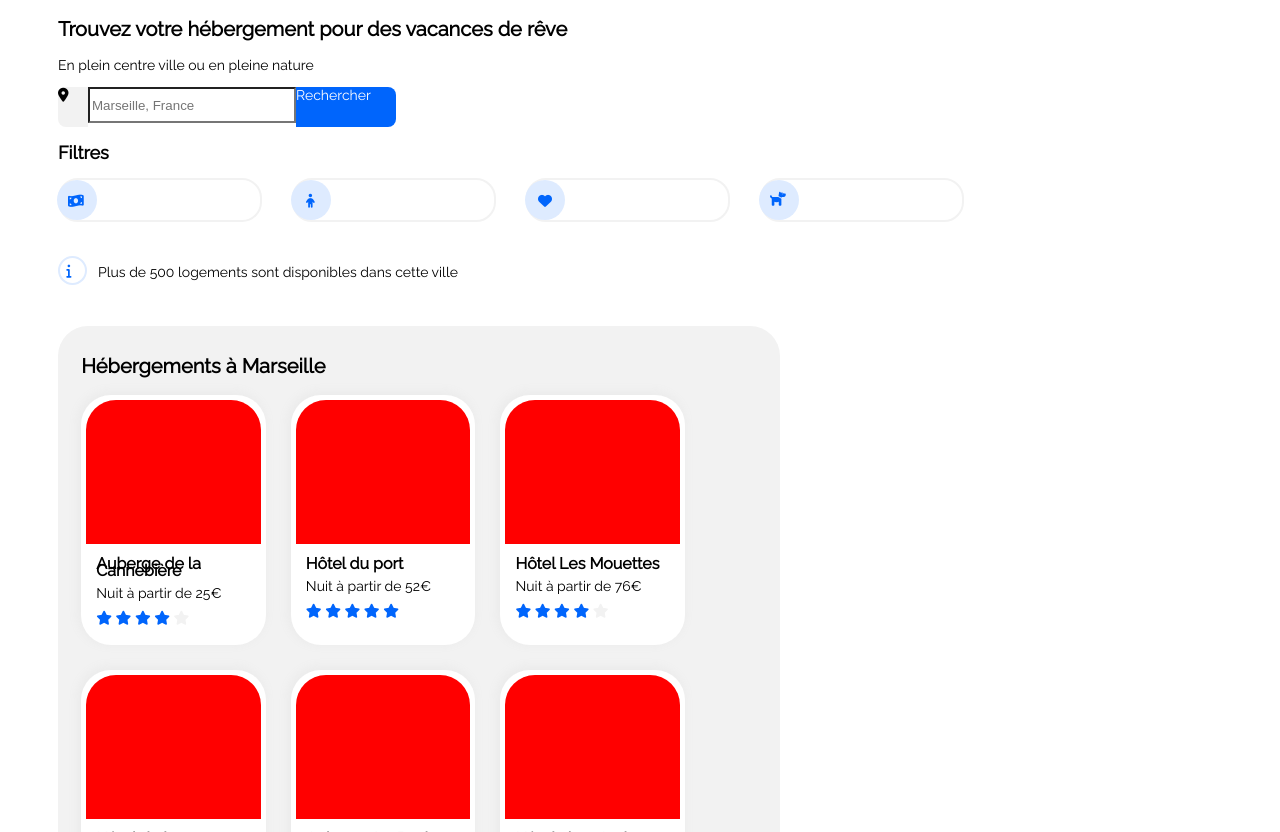
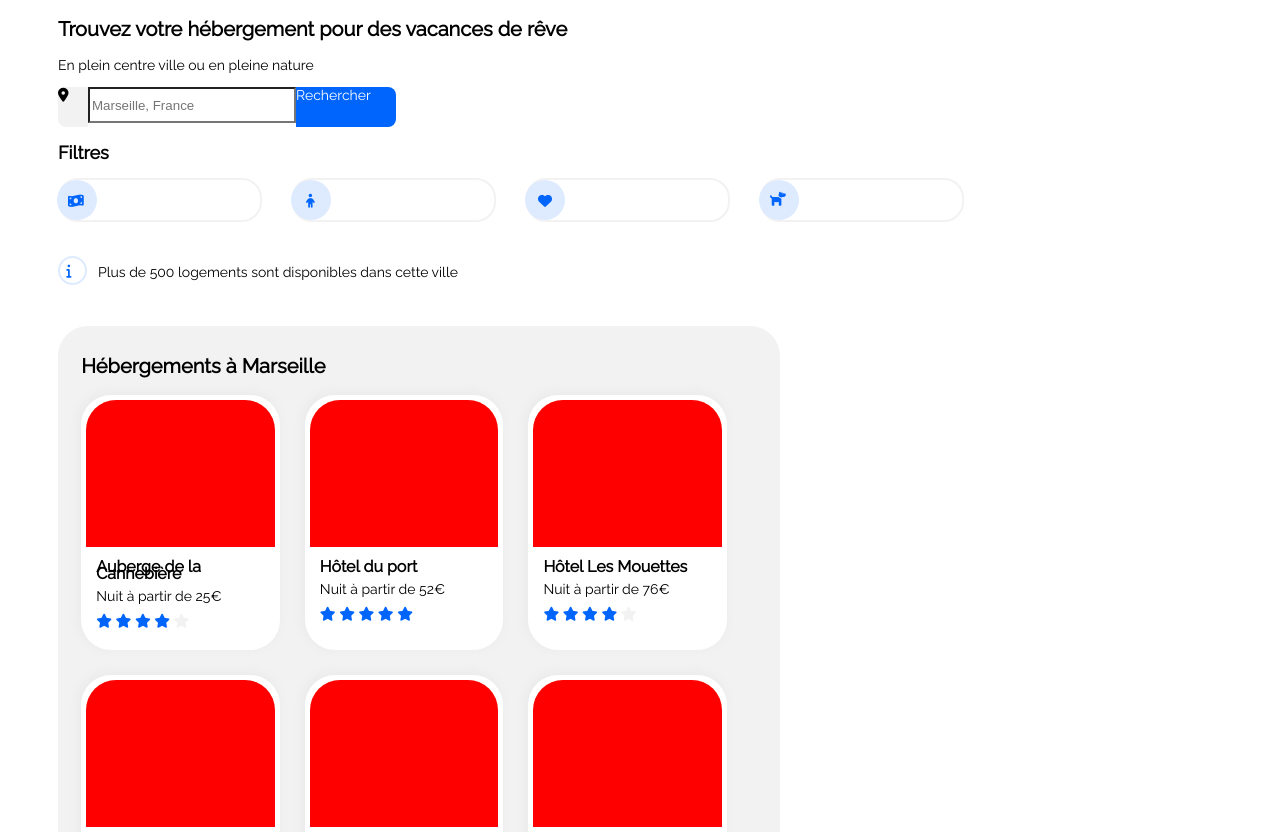
Before and after one commit to AmbreDeB/Reservia, a plain HTML site: page Index.html in a window 1280 px wide. Shown: the part 106-938 px from the top of the page. Drawn offline with Linux system fonts and the light colour scheme.

Commit message:
cartes hotel

```diff
--- a/style.css
+++ b/style.css
@@ -112,7 +112,6 @@ i.puce {
 
 }
 
-
 #economique {
     width: 40px;
     height: 40px;
@@ -177,7 +176,7 @@ i.puce {
     display: block;
     margin-top: 40px;
     width: 60%;
-    height: 600px;
+    height: 700px;
     background-color: #F2F2F2;
     border-radius: 30px;
     padding-top: 1%;
@@ -185,8 +184,8 @@ i.puce {
 }
 
 .hebergement {
-    width: 25%;
-    height: 40%;
+    width: 27%;
+    height: 35%;
     background-color: #ffffff;
     border-radius: 30px;
     box-shadow: -2px -2px 10px 2px #ebebeb;
```
Also changed, not shown: Index.html (+1 -0 lines), 1 other file.
